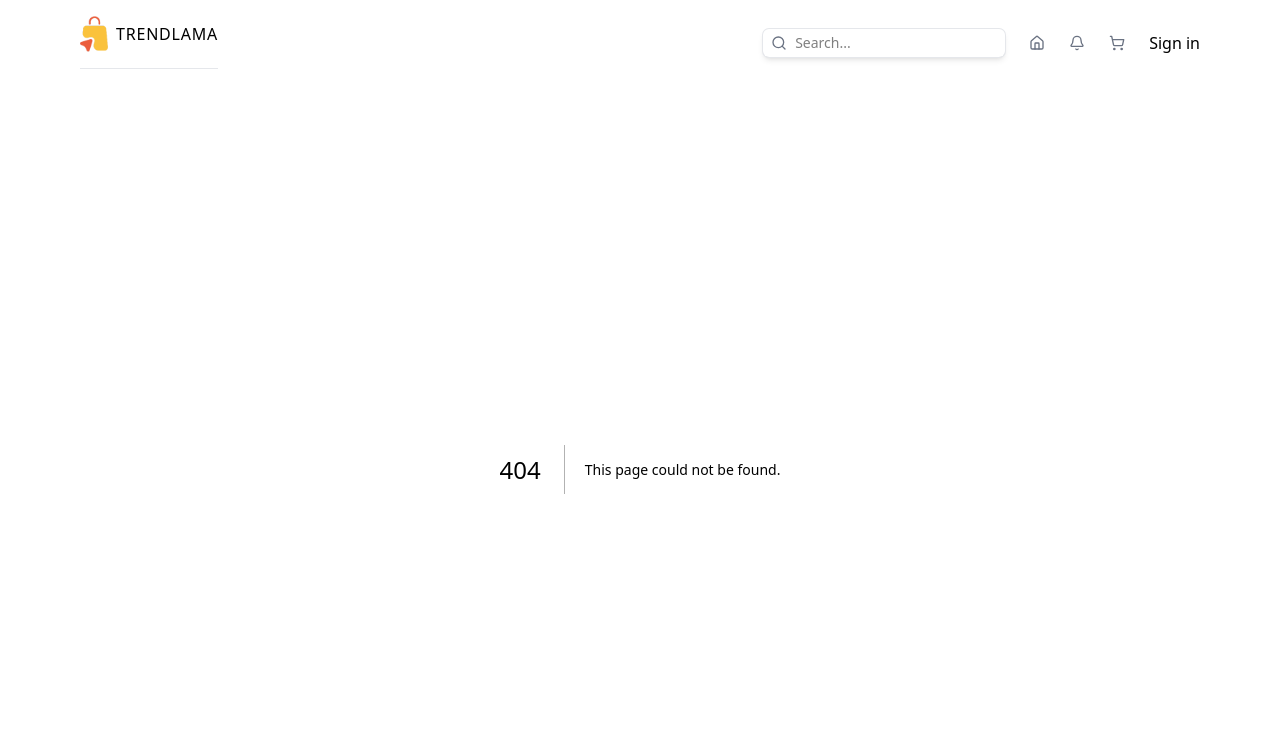
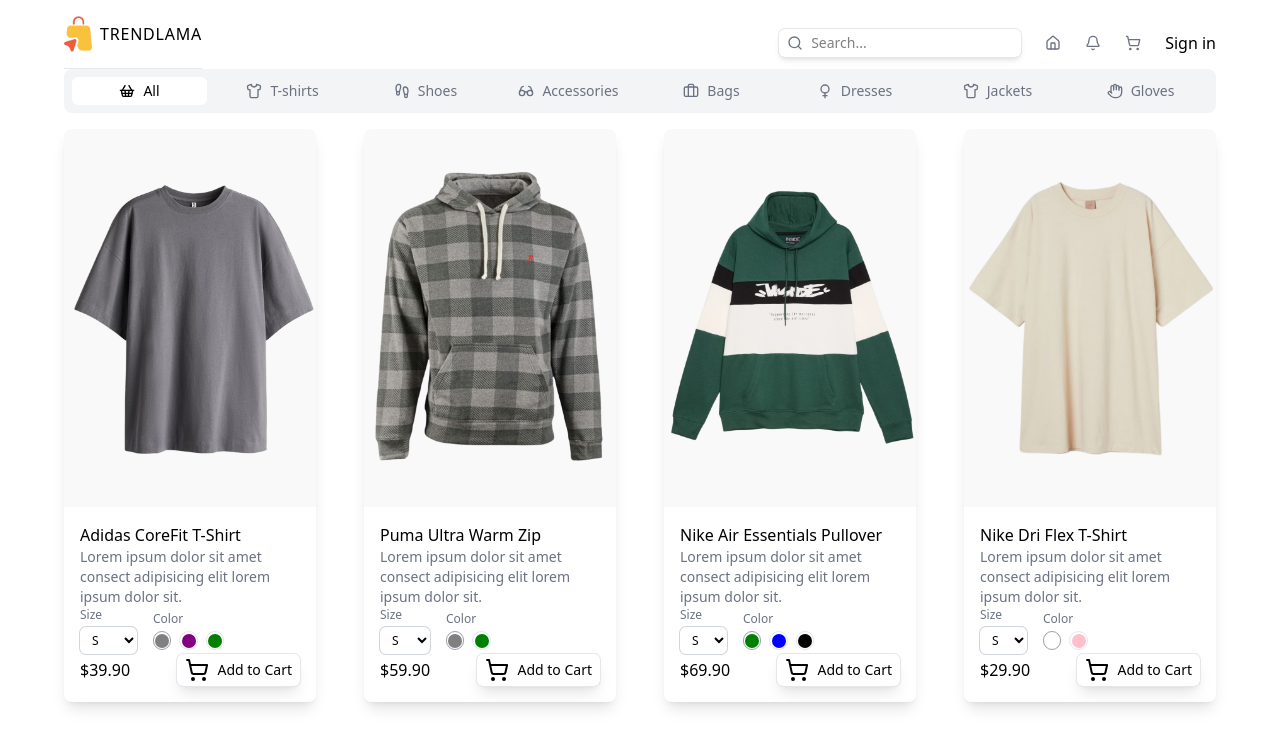
Before and after one commit to ggoswami777/e-commerce-ui, a Next.js app in the folder client/: page /products in a window 1280 px wide. Before the commit this address had no page. Shown: the top 748 px of the page. Built offline with nearby package versions, Linux system fonts and the light colour scheme.

Commit message:
added products list page

```diff
--- a/client/src/app/layout.tsx
+++ b/client/src/app/layout.tsx
@@ -29,7 +29,7 @@
       <body
         className={`${geistSans.variable} ${geistMono.variable} antialiased`}
       >
-        <div className="mx-auto p-4 sm:max-w-xl md:max-w-2xl lg:max-w-3xl xl:max-w-6xl ">
+        <div className="mx-auto p-4 sm:px-0 sm:max-w-xl md:max-w-2xl lg:max-w-3xl xl:max-w-6xl ">
           <Navbar/>
           {children}
           <Footer/></div>
--- a/client/src/app/page.tsx
+++ b/client/src/app/page.tsx
@@ -1,14 +1,15 @@
 import ProductList from "@/components/ProductList"
 import Image from "next/image"
 
-const Homepage = () => {
+const Homepage = async({searchParams}:{searchParams:Promise<{category:string}>}) => {
+  const category=(await searchParams).category;
   return (
     <div className=''>
       <div className="relative aspect-[3/1] mb-12">
         <Image src="/featured.png" alt="Feature Product" fill/>
       </div>
 
-      <ProductList/>
+      <ProductList category={category}/>
     </div>
   )
 }
--- /dev/null
+++ b/client/src/app/products/page.tsx
@@ -0,0 +1,12 @@
+import ProductList from "@/components/ProductList"
+
+const page =  async({searchParams}:{searchParams:Promise<{category:string}>}) => {
+     const category=(await searchParams).category;
+  return (
+    <div>
+        <ProductList category={category} />
+    </div>
+  )
+}
+
+export default page
--- a/client/src/components/ProductList.tsx
+++ b/client/src/components/ProductList.tsx
@@ -125,6 +125,7 @@
             }
         </div>
         <Link href={category?`/products/?category=${category}`:"/products"} className='flex justify-end mt-4 underline text-sm text-gray-500'>View all products</Link>
+
     </div>
   )
 }
```
